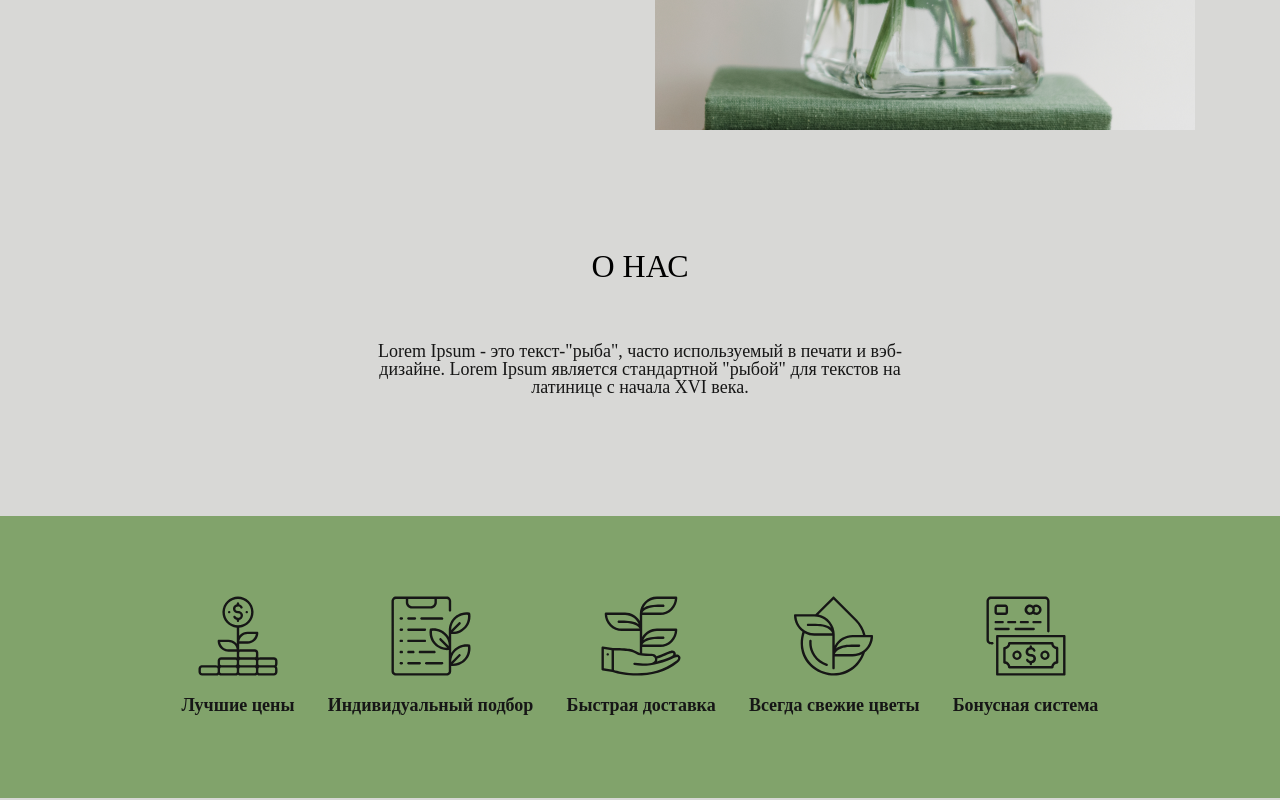
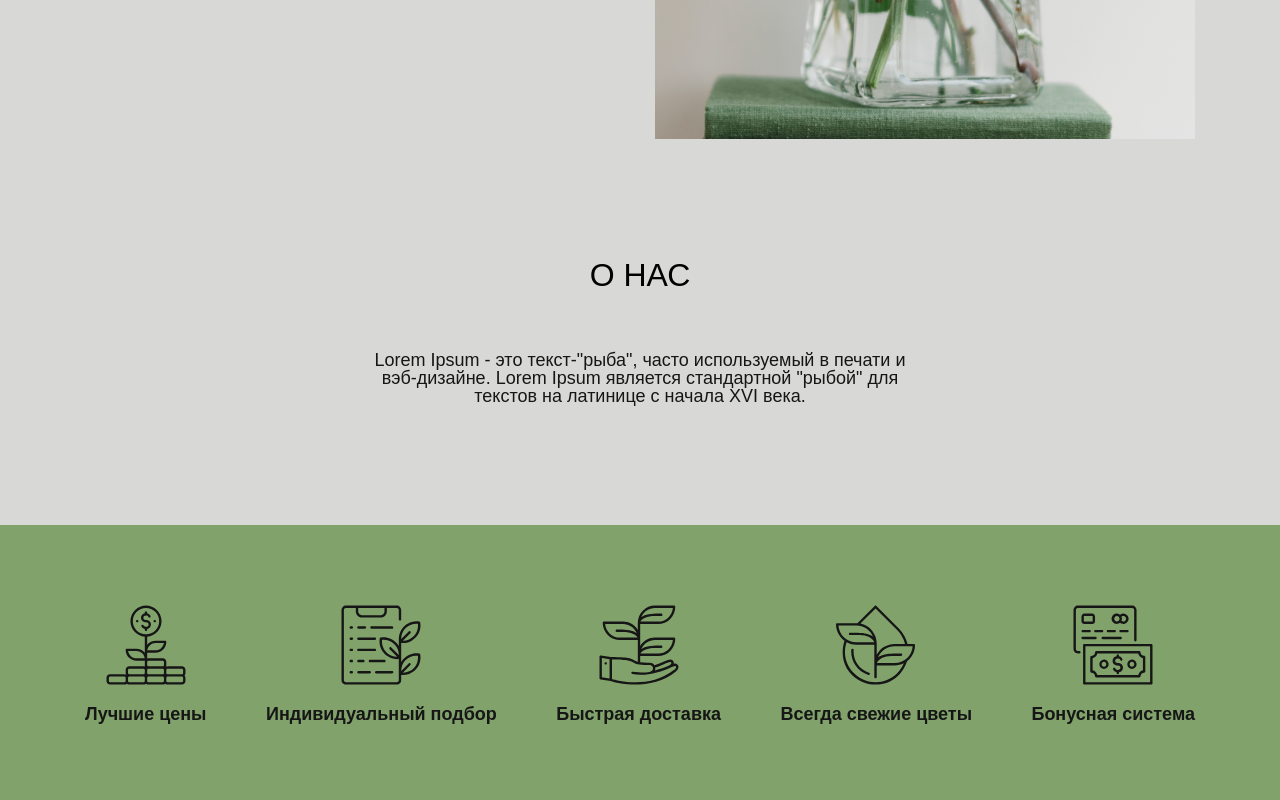
Before and after one commit to SerjioBlack/Lesson_7_Flower_shop, a plain HTML site: page index.html in a window 1280 px wide. Shown: the part 620-1420 px from the top of the page. Drawn offline with Linux system fonts and the light colour scheme.

Commit message:
second commit

```diff
--- a/css/style.css
+++ b/css/style.css
@@ -45,11 +45,25 @@ table {
 	border-spacing: 0;
 }
 
+@font-face {
+	font-family: 'Roboto';
+	src: url(../fonts/Roboto-Regular.ttf);
+}
+
+@font-face {
+	font-family: "Roboto-Regular";
+	src: url(../fonts/Roboto-Regular.woff2') format('woff2');
+    font-weight: 400;
+    font-style: normal;
+    font-display: swap;
+}
+
 html {
 	scroll-behavior: smooth;
 }
 
 .wrapper {
+	font-family: "Roboto-Regular", sans-serif
 
 }
 
@@ -79,19 +93,17 @@ margin: 0 auto;
 	display: flex;
 	justify-content:space-between;
 	max-width: 1110px;
-margin: 0 auto;
-padding: 25px 0;
+    margin: 0 auto;
 }
 
 .header {
 background: #81A36B;
-height: 80px;
 line-height: 30px;
+padding: 25px 0;
 }
 
 h1 {
-	font-size: 62px;
-	font-family: Verdana, Geneva, Tahoma, sans-serif;
+	font-size: 62px;;
 	padding-bottom: 60px;
 }
 
@@ -133,9 +145,8 @@ height: 60px;
 .block2 {
 	max-width: 540px;
 	text-align: center;
-	margin: 120px 0;
-	margin-left: 285px;
-	text-align: center;
+	padding: 120px 0;
+	margin:0 auto
 }
 
 h2 {
@@ -146,7 +157,7 @@ h2 {
 
 .block3 {
 	background: #81A36B;
-	height: 282px;
+	padding: 80px 0;
 }
 
 .block5 {
@@ -162,9 +173,9 @@ h2 {
 }
 
 .block7 div {
-	width: 350px;
-	height: 510px;
+	flex: 1 1 30%;
 	background: #81A36B;
+	padding: 0 0 93px;
 }
 
 .block7 img {
@@ -174,9 +185,8 @@ h2 {
 
 .middle {
 	display: flex;
-	justify-content: space-around;
-	padding: 80px 80px 0;
-	font-weight: 900;
+	justify-content: space-between;
+	font-weight: 600;
 	text-align: center;
 }
 
@@ -185,8 +195,8 @@ h2 {
 }
 
 .block4 {
-
 	display: flex;
+	flex: 1 1 30%;
 	justify-content: space-between;
 	gap: 30px;
 	padding: 120px 0;
@@ -199,12 +209,12 @@ h2 {
 	}
 
 	.block4-text {
-		width: 540px
+		width: 540px;
+		flex: 1 1 30%;
 	}
 
 footer {
 	background: #81A36B;
-	height: 390px;
 }
 
 .footer {
@@ -228,4 +238,5 @@ h3 {
 
 .footer-logo p {
 	text-align: center;
+	padding-bottom: 20px;
 }
```
Also changed, not shown: fonts/Roboto-Medium.woff2 (added), fonts/Roboto-Regular.ttf (added), fonts/Roboto-Regular.woff2 (added).
